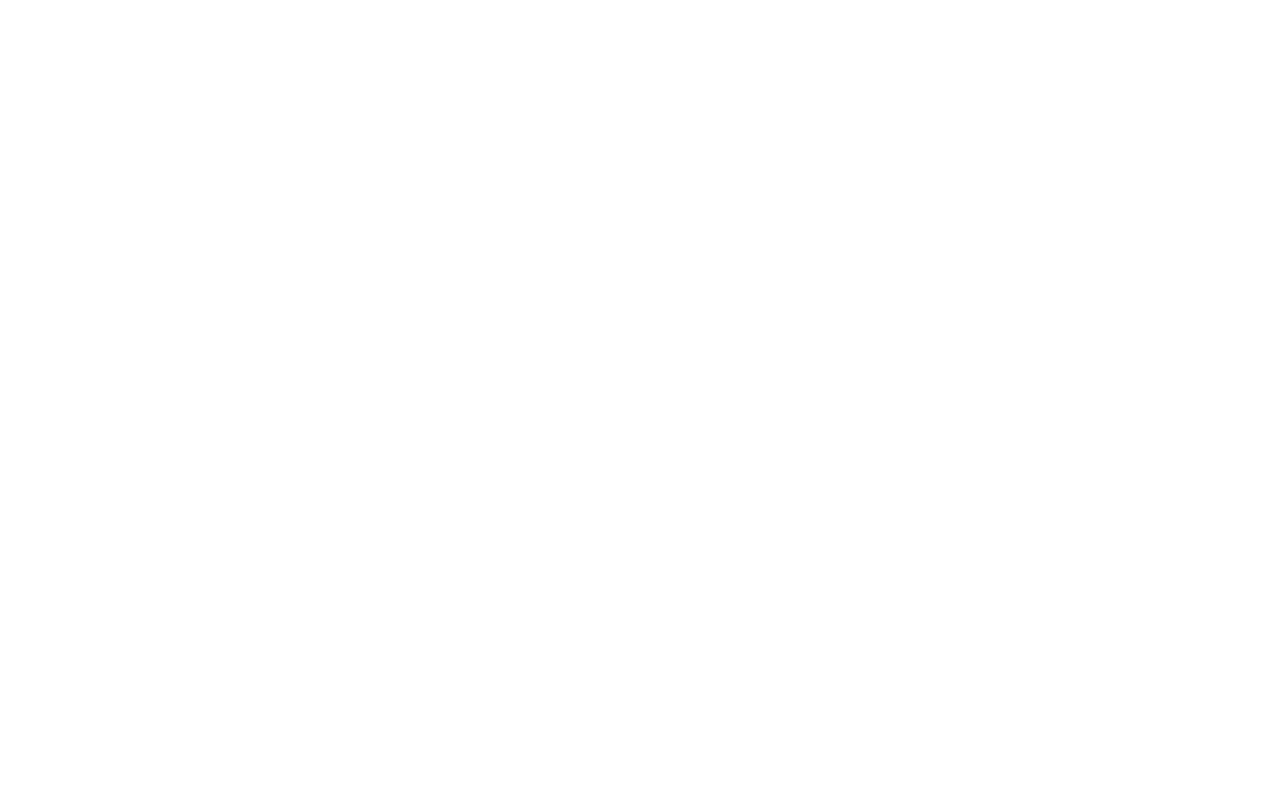
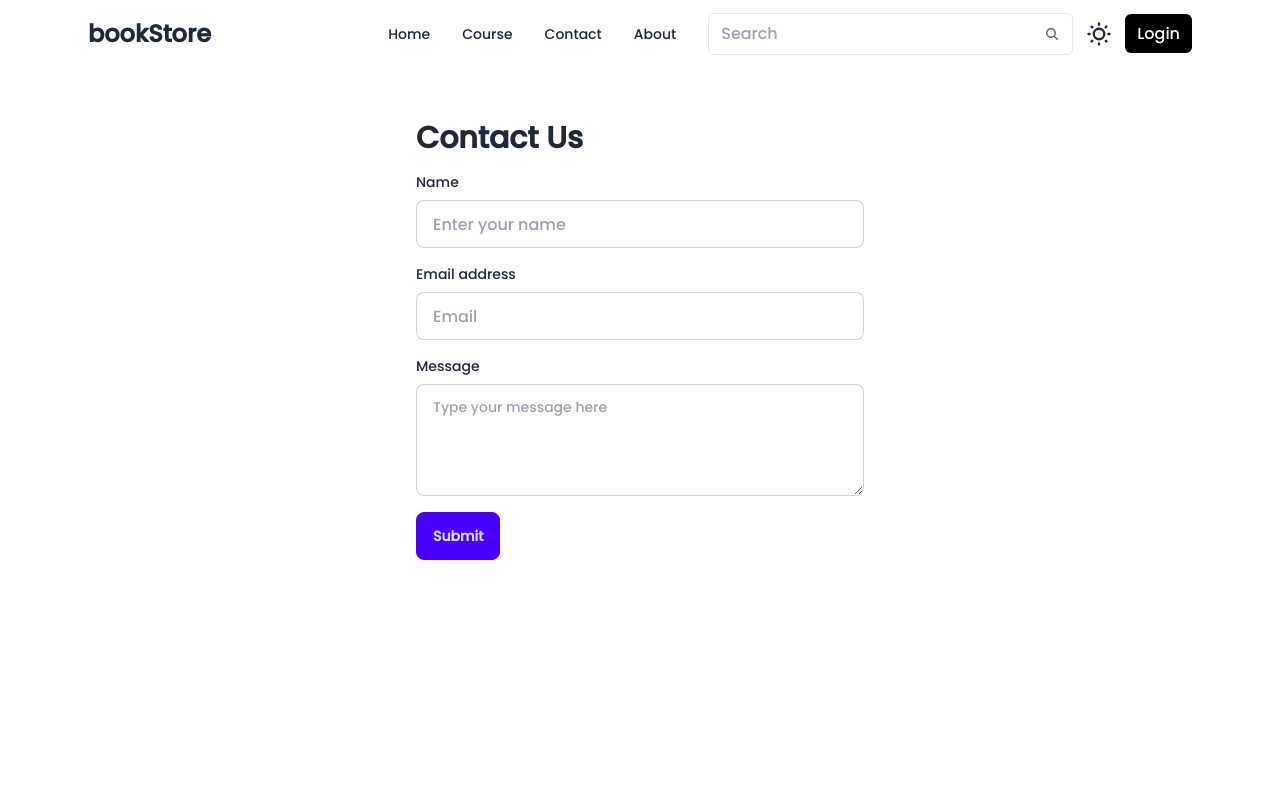
Before and after one commit to theEdgeBreaker/bookstore-mern, a React (Vite) app in the folder Frontend/: page /contact in a window 1280 px wide. Before the commit this address had no page. Shown: the top 800 px of the page. Built offline with nearby package versions, Linux system fonts and the light colour scheme.

Commit message:
Add contact page with form inputs and basic styling

```diff
--- a/Frontend/src/App.jsx
+++ b/Frontend/src/App.jsx
@@ -1,5 +1,6 @@
 import Home from "./home/Home";
 import Courses from "./courses/Courses";
+import Contacts from "./contacts/Contacts";
 import { Route, Routes } from "react-router-dom";
 import Signup from "./components/Signup";
 
@@ -10,6 +11,7 @@
         <Routes>
           <Route path="/" element={<Home />} />
           <Route path="/course" element={<Courses />} />
+          <Route path="/contact" element={<Contacts />} />
           <Route path="/signup" element={<Signup />} />
         </Routes>
       </div>
--- /dev/null
+++ b/Frontend/src/components/Contact.jsx
@@ -0,0 +1,80 @@
+import { useState } from "react";
+
+function Contact() {
+  const [formValues, setFormvalues] = useState({
+    name: "",
+    email: "",
+    message: "",
+  });
+
+  const handleChange = (e) => {
+    const { name, value } = e.target;
+    setFormvalues((prev) => ({
+      ...prev,
+      [name]: value,
+    }));
+  };
+
+  const handleSubmit = (e) => {
+    e.preventDefault();
+    console.log("Form Submitted:", formValues);
+    alert("Form Submitted!");
+  };
+
+  return (
+    <>
+      <div className="px-6 md:px-12 py-14 md:py-24 flex flex-col items-center">
+        <div className="space-y-4 pt-6 w-full max-w-md">
+          <h1 className="text-2xl md:text-3xl font-bold">Contact Us</h1>
+          <form onSubmit={handleSubmit} className="space-y-4">
+            <div className="form-control space-y-2">
+              <span className="text-sm">Name</span>
+              <input
+                type="text"
+                name="name"
+                value={formValues.name}
+                onChange={handleChange}
+                placeholder="Enter your name"
+                className="input input-bordered w-full"
+                required
+              />
+            </div>
+
+            <div className="form-control space-y-2">
+              <span className="text-sm">Email address</span>
+              <input
+                type="text"
+                name="email"
+                value={formValues.email}
+                onChange={handleChange}
+                className="input input-bordered w-full"
+                placeholder="Email"
+                required
+              />
+            </div>
+
+            <div className="form-control space-y-2">
+              <span className="text-sm">Message</span>
+              <textarea
+                className="textarea textarea-bordered w-full h-28"
+                placeholder="Type your message here"
+                name="message"
+                value={formValues.message}
+                onChange={handleChange}
+                required
+              ></textarea>
+            </div>
+
+            <div>
+              <button className="btn btn-primary w-full md:w-auto">
+                Submit
+              </button>
+            </div>
+          </form>
+        </div>
+      </div>
+    </>
+  );
+}
+
+export default Contact;
--- a/Frontend/src/components/Navbar.jsx
+++ b/Frontend/src/components/Navbar.jsx
@@ -42,7 +42,7 @@
         <a href="/course">Course</a>
       </li>
       <li>
-        <a>Contact</a>
+        <a href="/contact">Contact</a>
       </li>
       <li>
         <a>About</a>
--- /dev/null
+++ b/Frontend/src/contacts/Contacts.jsx
@@ -0,0 +1,17 @@
+import Navbar from "../components/Navbar";
+import Contact from "../components/Contact";
+import Footer from "../components/Footer";
+
+function Courses() {
+  return (
+    <>
+      <Navbar />
+      <div className="min-h-screen">
+        <Contact />
+      </div>
+      <Footer />
+    </>
+  );
+}
+
+export default Courses;
```
